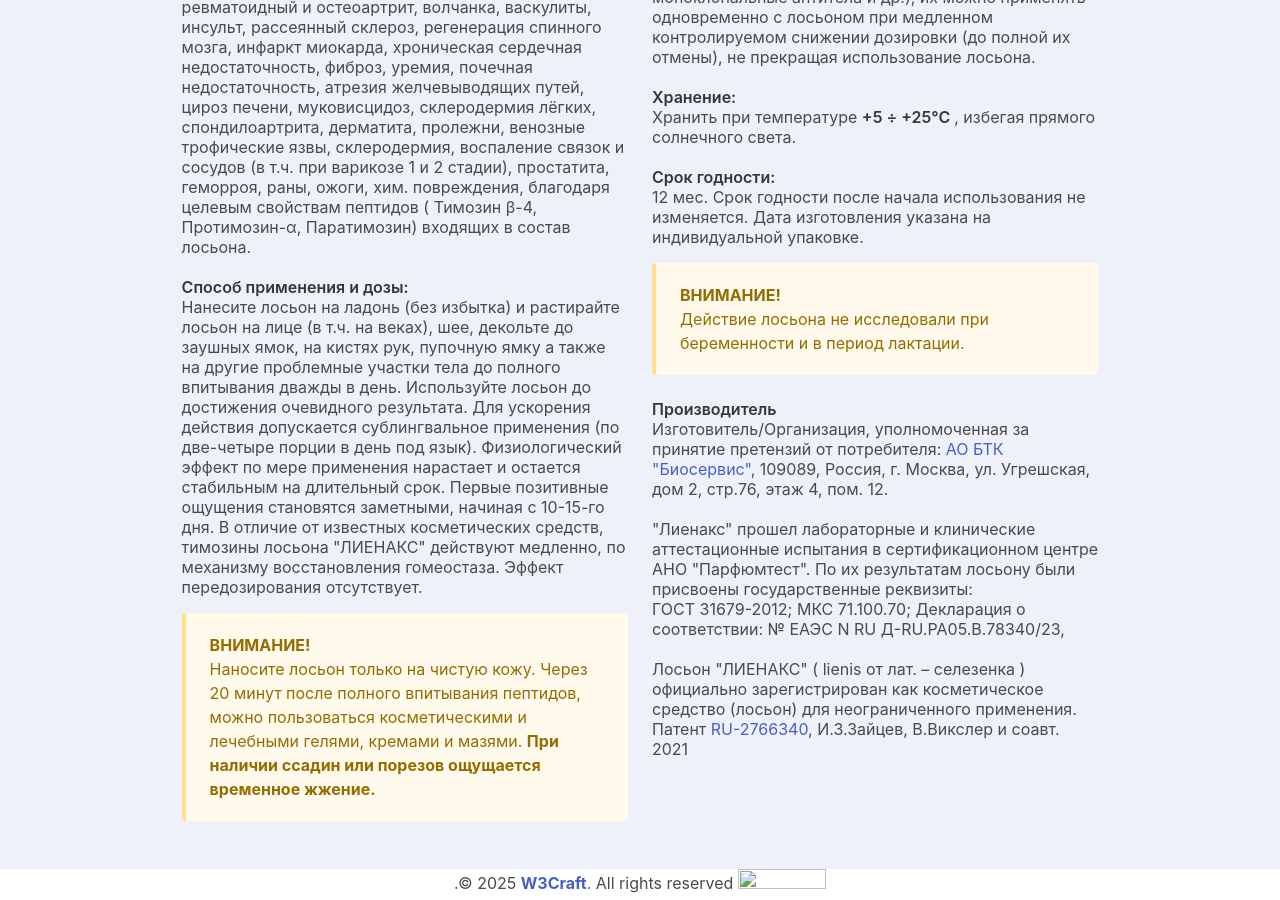
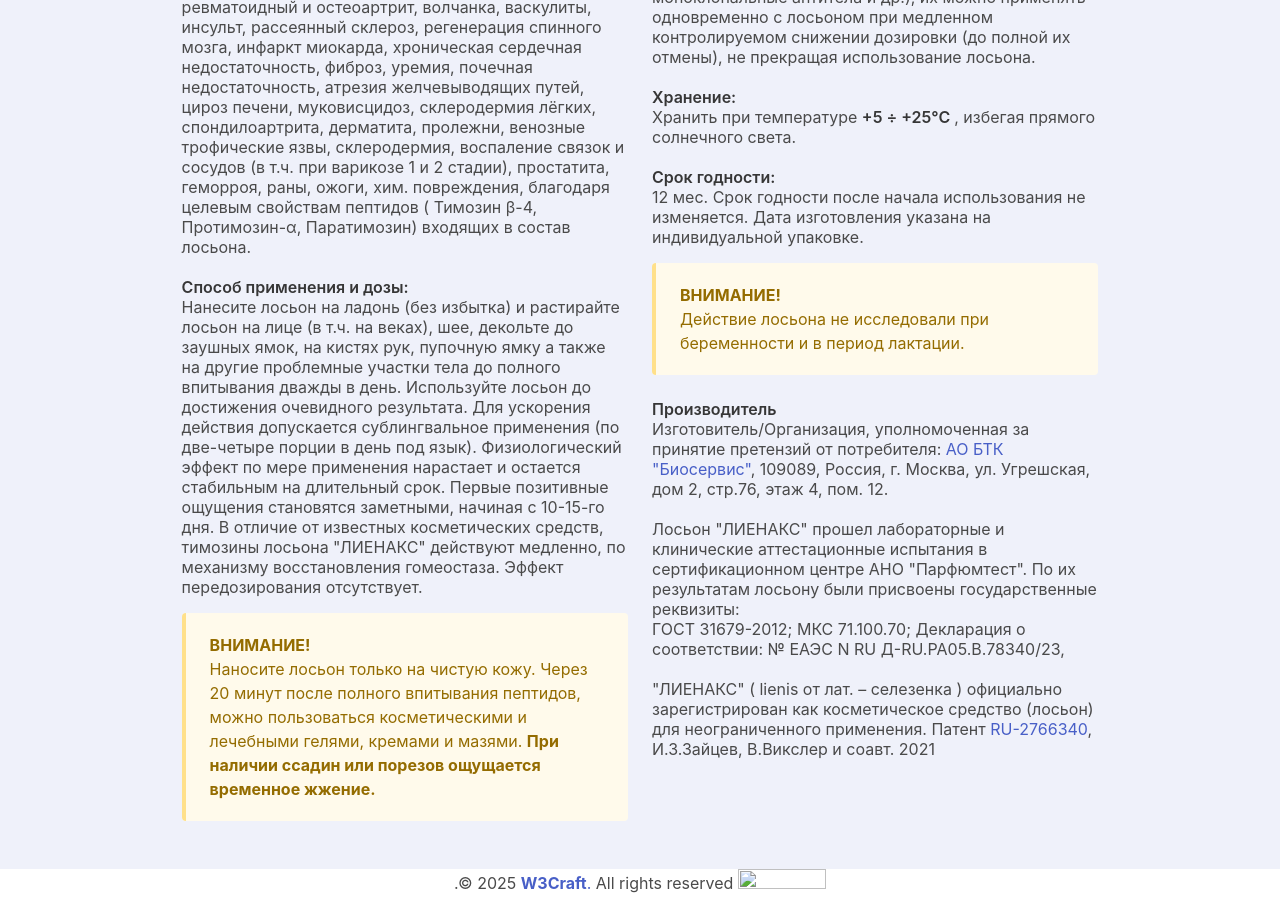
Before and after one commit to w3craft/lienax, a Jekyll site: the page built from _pages/index.html, in a window 1280 px wide and 900 px high, scrolled down 2011 px. Built offline with Jekyll 4.4.1, drawn with Linux system fonts in a browser that asks for light colours.

```diff
--- a/_pages/index.html
+++ b/_pages/index.html
@@ -168,13 +168,12 @@ description: Пиптидный восстановительный, против
               href="https://bioservice.ru/" target="_blank">АО БТК "Биосервис"</a>, 109089, Россия, г.
             Москва, ул. Угрешская, дом 2, стр.76, этаж 4, пом. 12.<br><br>
 
-            "Лиенакс" прошел лабораторные и клинические аттестационные испытания в сертификационном центре
+            Лосьон "ЛИЕНАКС" прошел лабораторные и клинические аттестационные испытания в сертификационном центре
             АНО "Парфюмтест". По их результатам лосьону были присвоены государственные реквизиты:<br>
             ГОСТ 31679-2012; МКС 71.100.70; Декларация о соответствии: № ЕАЭС N RU Д-RU.РА05.В.78340/23,<br><br>
 
-            Лосьон "ЛИЕНАКС" ( lienis от лат. – селезенка ) официально зарегистрирован как косметическое
-            средство
-            (лосьон) для неограниченного применения. Патент <a href="https://patenton.ru/patent/RU2766340C1.pdf"
+            "ЛИЕНАКС" ( lienis от лат. – селезенка ) официально зарегистрирован как косметическое
+            средство (лосьон) для неограниченного применения. Патент <a href="https://patenton.ru/patent/RU2766340C1.pdf"
               target="_blank"> RU-2766340</a>,
             И.З.Зайцев, В.Викслер и соавт. 2021
           </p>
```
